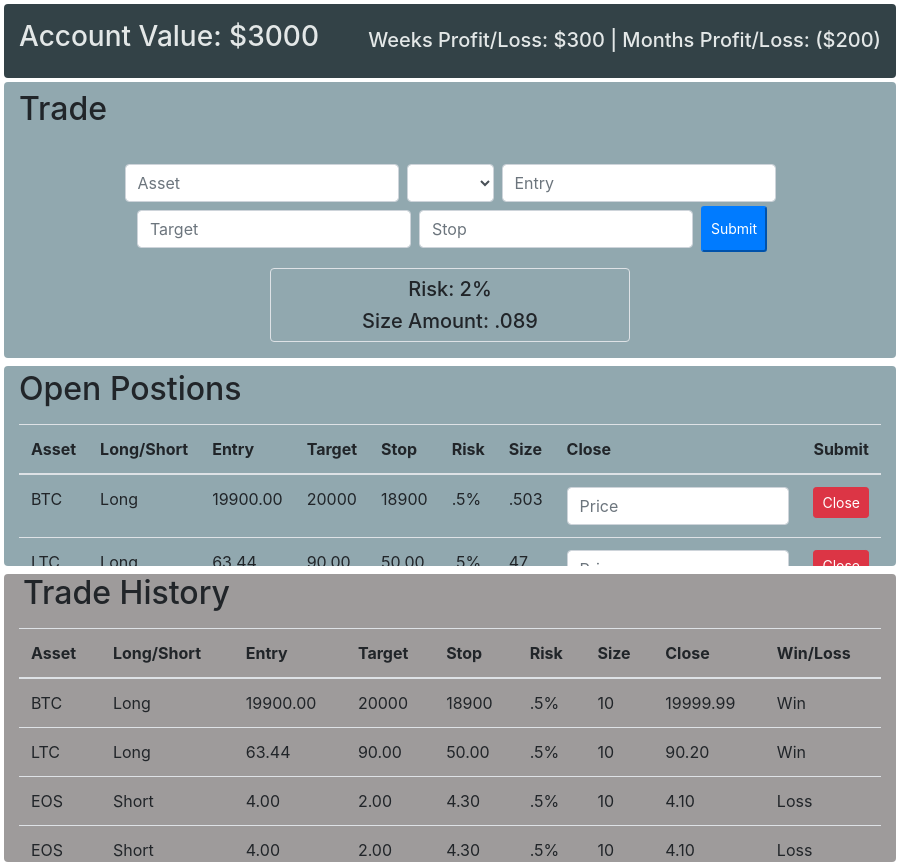
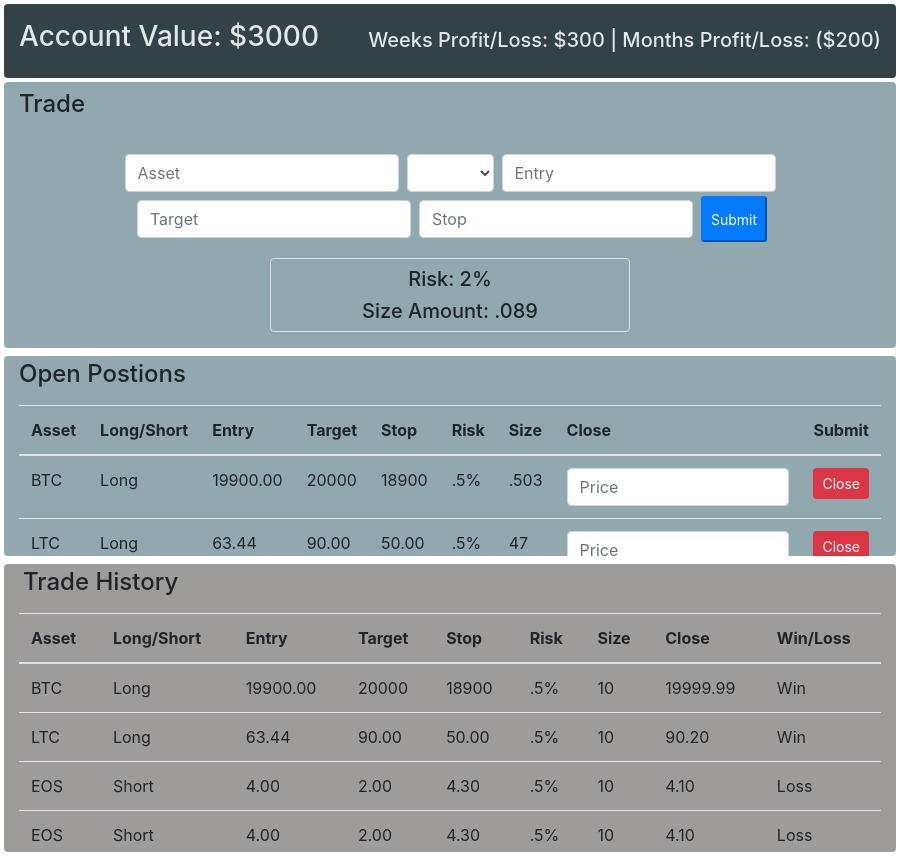
Before and after one commit to Ven0r/trading-journal, an Electron app: page src/index.html in a window 900 px wide. Drawn offline with nearby package versions, Linux system fonts and the light colour scheme.

Commit message:
change html tag

```diff
--- a/src/index.html
+++ b/src/index.html
@@ -17,7 +17,7 @@
 
       <div class="row">
         <div class="input-area col m-1 pb-3 rounded">
-          <h2 class="text-left mt-2">Trade</h1>
+          <h4 class="text-left mt-2">Trade</h4>
           <form class="form-group row pt-4 mx-auto justify-content-center" action="">
             <div class="col-xs-2 m-1">
               <input class="form-control" id="ex1" type="text" placeholder="Asset">
@@ -51,7 +51,7 @@
 
       <div class="row">
         <div class="open-positions col m-1 rounded">
-          <h2 class="text-left mt-1">Open Postions</h1>
+          <h4 class="text-left mt-1">Open Postions</h4>
           <table class="table table-hover mt-3">
             <thead>
               <tr>
@@ -131,7 +131,7 @@
 
       <div class="row">
         <div class="trade-history col m-1 rounded">
-          <h2 class="text-left ml-1">Trade History</h2>
+          <h4 class="text-left ml-1 mt-1">Trade History</h4>
           <table class="table table-hover mt-3">
             <thead>
               <tr>
```
